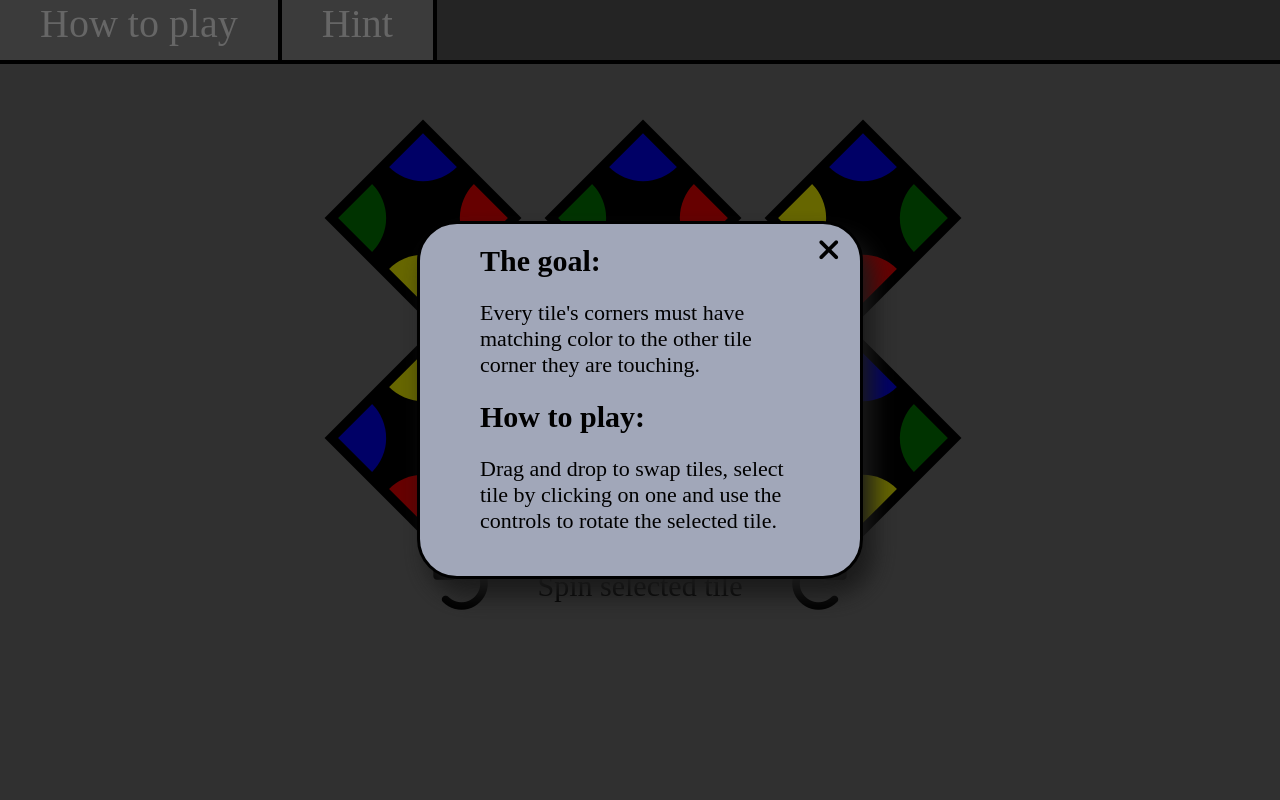
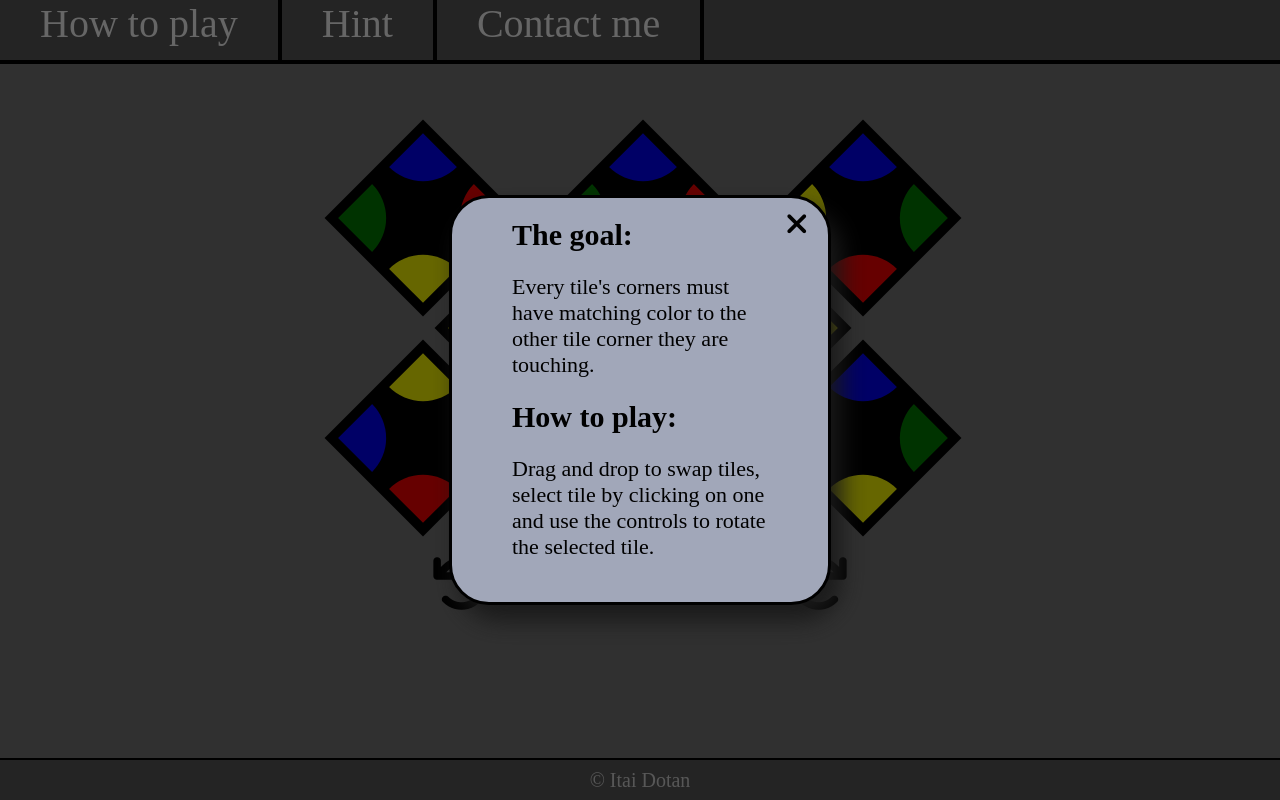
Before and after one commit to IDotan/PointToPoint-web, a PHP site: page / in a window 1280 px wide. Run offline with PHP 8.4, Linux system fonts and the light colour scheme; some libraries are stand-ins or nearby versions.

Commit message:
added contact and footer

```diff
--- a/header.js
+++ b/header.js
@@ -62,6 +62,11 @@ function menu_click(event) {
             }, close_timer.countdown);
             close_timer.close_win = setTimeout(tooltip_timer_before, close_timer.countdown + 100);
             break;
+        case "Contact me":
+            close_mobile_menu();
+            document.getElementById("tooltips").classList.remove("closed");
+            document.getElementById("tooltip_contact").classList.add("visible");
+            break;
         default:
             close_mobile_menu()
             break;
--- a/index.css
+++ b/index.css
@@ -7,6 +7,7 @@ body {
     background-color: #797979;
     margin: 0;
     min-width: 350px;
+    overflow: hidden;
 }
 
 header {
@@ -200,8 +201,8 @@ header {
 .timer_half::before {
     content: "";
     position: absolute;
-    width: 105%;
-    height: 105%;
+    width: 100%;
+    height: 100%;
     background-color: rgba(0, 0, 0, 0.3);
 }
 
@@ -215,6 +216,20 @@ header {
     transform: rotate(180deg);
     transform-origin: 0% 50%;
     transition: transform var(--hint-countdown) linear;
+}
+
+/* tooltip contact me */
+
+.contact_links {
+    display: block;
+    width: max-content;
+    margin-bottom: 0.5em;
+    text-decoration: none;
+    color: #000000;
+}
+
+#tooltip_contact p {
+    max-width: 45vw;
 }
 
 /* main */
@@ -375,23 +390,41 @@ header {
     display: none;
 }
 
+footer {
+    position: absolute;
+    bottom: 0;
+    width: 100%;
+    height: 2rem;
+    text-align: center;
+    border-top: 0.1rem solid #000000;
+    background-color: #5a5a5a;
+    display: flex;
+    justify-content: center;
+    align-items: center;
+}
+
+footer a:link, footer a:visited {
+    color: #dbdbdb;
+    text-decoration: none;
+}
+
 /* mobile side menu - horizontal viewpoint */
 
-@media only screen and (min-aspect-ratio: 1/1.1) and (max-height: 450px) and (max-width: 1024px) {
+@media only screen and (min-aspect-ratio: 1/2) and (max-height: 450px) and (max-width: 1024px) {
     header {
         height: 100vh;
         width: 3em;
         border-right: 0.2rem solid;
     }
-    #tooltip_goal p {
-        max-width: 35vw;
-    }
-    #tooltip_hint p {
+    #tooltip_goal p, #tooltip_hint p {
         max-width: 35vw;
     }
     #game_section {
         margin-top: 0;
         margin-left: 3em;
+    }
+    footer {
+        display: none;
     }
 }
 
@@ -459,12 +492,13 @@ header {
         height: 3rem;
         border-bottom: 0;
         border-right: 0.2rem solid #000000;
+        background-color: unset;
     }
     #header_links::before {
         content: none;
     }
-    #tooltip_goal p {
-        max-width: 25vw;
+    #tooltip_goal p, #tooltip_contact p {
+        max-width: 20vw;
     }
     #tooltip_hint p {
         max-width: 15vw;
--- a/index.html
+++ b/index.html
@@ -30,6 +30,9 @@
                 <div>
                     <span>Hint</span>
                 </div>
+                <div>
+                    <span>Contact me</span>
+                </div>
             </div>
         </section>
         <section id="tooltips" onclick="close_tooltip(event), true">
@@ -55,6 +58,17 @@
                     <div class="timer_half left"></div>
                     <div class="timer_half right"></div>
                 </div>
+            </div>
+            <div id="tooltip_contact" class="tooltip_box">
+                <span class="tooltip_x_btn"><i class="fas fa-times"></i></span>
+                <h2>Hey, I'm Itai</h2>
+                <p>
+                    Python and Fullstack developer, and I'll be happy to hear from you:
+                </p>
+                <a href="mailto:itai145@gmail.com" class="contact_links">
+                    <i class="far fa-envelope"></i> itai145@gmail.com</a>
+                <a href="https://www.linkedin.com/in/IDotan" target="_blank" class="contact_links">
+                    <i class="fab fa-linkedin-in"></i> linkedin.com/in/IDotan</a>
             </div>
         </section>
     </header>
@@ -132,8 +146,9 @@
     </main>
 
     <footer>
+        <a href="https://www.linkedin.com/in/idotan" target="_blank">&#169 Itai Dotan</a>
+    </footer>
 
-    </footer>
     <script src="header.js"></script>
     <script src="scripts_new.js"></script>
 </body>
```
